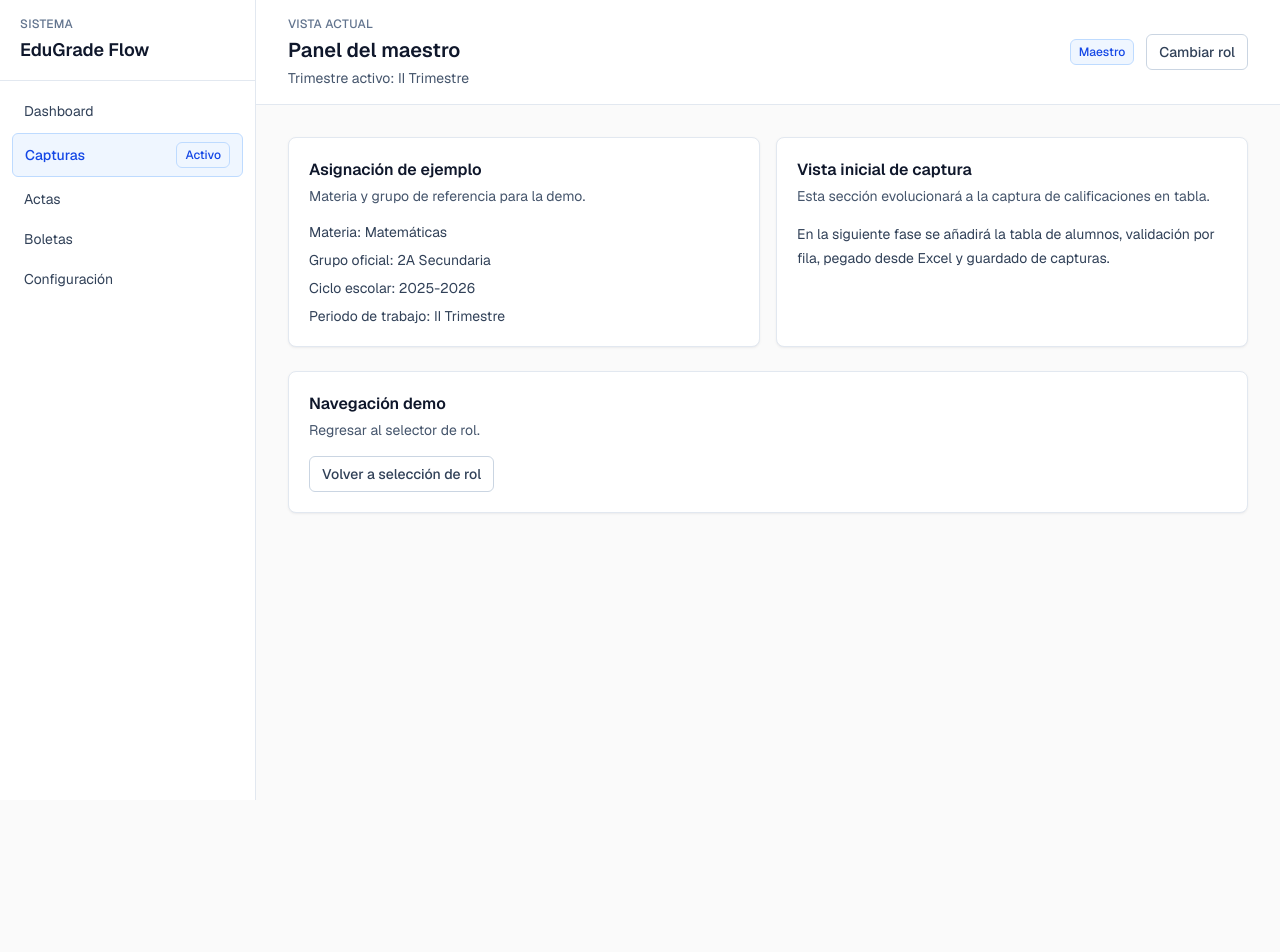
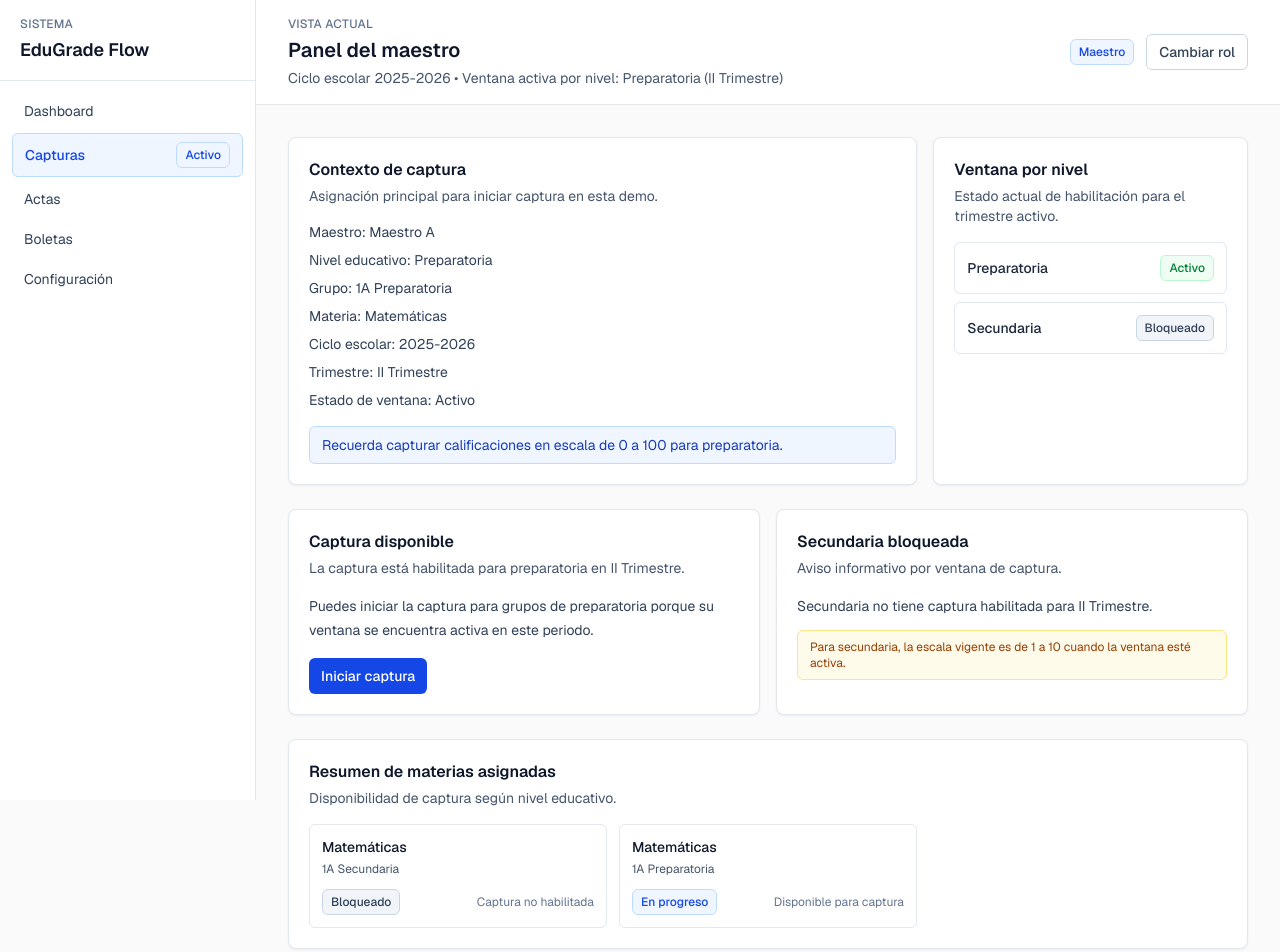
Before and after one commit to 4GeeksAcademy/edugrade-flow, a Next.js app: page /demo/maestro in a window 1280 px wide. Shown: the top 952 px of the page. Before the commit the page ends 800 px from the top, so only its background shows below. Built offline with nearby package versions, Linux system fonts and the light colour scheme.

Commit message:
cambios en panel de maestro y materias

```diff
--- a/src/app/demo/maestro/page.tsx
+++ b/src/app/demo/maestro/page.tsx
@@ -1,45 +1,142 @@
 import { AppShell } from "@/components/layout/AppShell";
+import { Badge } from "@/components/ui/Badge";
 import { Button } from "@/components/ui/Button";
 import { Card } from "@/components/ui/Card";
-import { terms } from "@/data";
+import { StatusBadge } from "@/components/ui/StatusBadge";
+import {
+  captureWindows,
+  officialGroups,
+  subjects,
+  teachers,
+  terms,
+} from "@/data";
 
 export default function DemoMaestroPage() {
   const activeTerm = terms.find((term) => term.status === "active");
+  const prepWindow = captureWindows.find(
+    (window) => window.level === "preparatoria" && window.termId === activeTerm?.id,
+  );
+  const secWindow = captureWindows.find(
+    (window) => window.level === "secundaria" && window.termId === activeTerm?.id,
+  );
+
+  const teacher = teachers.find((item) => item.id === "teacher_a");
+  const prepGroup = officialGroups.find((group) => group.id === "group_1a_prep");
+  const prepSubject = subjects.find((subject) => subject.id === "subject_math_prep");
+  const teacherSubjects = subjects.filter(
+    (subject) => teacher?.subjectIds.includes(subject.id) ?? false,
+  );
+
+  const assignedCards = teacherSubjects.slice(0, 3).map((subject) => {
+    const matchingGroup = officialGroups.find(
+      (group) =>
+        group.level === subject.level &&
+        (teacher?.officialGroupIds.includes(group.id) ?? false),
+    );
+    const levelWindow = subject.level === "preparatoria" ? prepWindow : secWindow;
+    const isAvailable = levelWindow?.status === "Activo";
+
+    return {
+      id: `asignacion_${subject.id}_${matchingGroup?.id ?? "sin_grupo"}`,
+      group: matchingGroup?.name ?? "Grupo no asignado",
+      subject: subject.name,
+      status: (isAvailable ? "En progreso" : "Bloqueado") as "En progreso" | "Bloqueado",
+      helper: isAvailable ? "Disponible para captura" : "Captura no habilitada",
+    };
+  });
 
   return (
     <AppShell
       topbarTitle="Panel del maestro"
-      topbarSubtitle={`Trimestre activo: ${activeTerm?.name ?? "Sin trimestre activo"}`}
+      topbarSubtitle={`Ciclo escolar 2025-2026 • Ventana activa por nivel: Preparatoria (${activeTerm?.name ?? "Sin trimestre activo"})`}
       roleLabel="Maestro"
       activeModule="Capturas"
     >
       <div className="space-y-6">
-        <section className="grid gap-4 lg:grid-cols-2">
-          <Card title="Asignación de ejemplo" description="Materia y grupo de referencia para la demo.">
+        <section className="grid gap-4 lg:grid-cols-[2fr_1fr]">
+          <Card title="Contexto de captura" description="Asignación principal para iniciar captura en esta demo.">
             <ul className="space-y-2 text-sm text-slate-700">
-              <li>Materia: Matemáticas</li>
-              <li>Grupo oficial: 2A Secundaria</li>
+              <li>Maestro: {teacher?.fullName ?? "Maestro A"}</li>
+              <li>Nivel educativo: Preparatoria</li>
+              <li>Grupo: {prepGroup?.name ?? "1A Preparatoria"}</li>
+              <li>Materia: {prepSubject?.name ?? "Matemáticas"}</li>
               <li>Ciclo escolar: 2025-2026</li>
-              <li>Periodo de trabajo: II Trimestre</li>
+              <li>Trimestre: {activeTerm?.name ?? "II Trimestre"}</li>
+              <li>Estado de ventana: {prepWindow?.status ?? "Activo"}</li>
             </ul>
+
+            <p className="mt-4 rounded-md border border-blue-200 bg-blue-50 px-3 py-2 text-sm text-blue-800">
+              Recuerda capturar calificaciones en escala de 0 a 100 para preparatoria.
+            </p>
           </Card>
 
           <Card
-            title="Vista inicial de captura"
-            description="Esta sección evolucionará a la captura de calificaciones en tabla."
+            title="Ventana por nivel"
+            description="Estado actual de habilitación para el trimestre activo."
+          >
+            <div className="space-y-2">
+              <div className="flex items-center justify-between gap-2 rounded-md border border-slate-200 p-3">
+                <p className="text-sm font-medium text-slate-800">Preparatoria</p>
+                <Badge tone={prepWindow?.status === "Activo" ? "green" : "slate"}>
+                  {prepWindow?.status ?? "Activo"}
+                </Badge>
+              </div>
+              <div className="flex items-center justify-between gap-2 rounded-md border border-slate-200 p-3">
+                <p className="text-sm font-medium text-slate-800">Secundaria</p>
+                <Badge tone={secWindow?.status === "Activo" ? "green" : "slate"}>
+                  {secWindow?.status ?? "Bloqueado"}
+                </Badge>
+              </div>
+            </div>
+          </Card>
+        </section>
+
+        <section className="grid gap-4 lg:grid-cols-2">
+          <Card
+            title="Captura disponible"
+            description="La captura está habilitada para preparatoria en II Trimestre."
           >
             <p className="text-sm leading-6 text-slate-700">
-              En la siguiente fase se añadirá la tabla de alumnos, validación por fila,
-              pegado desde Excel y guardado de capturas.
+              Puedes iniciar la captura para grupos de preparatoria porque su ventana
+              se encuentra activa en este periodo.
+            </p>
+            <div className="mt-4">
+              <Button>Iniciar captura</Button>
+            </div>
+          </Card>
+
+          <Card title="Secundaria bloqueada" description="Aviso informativo por ventana de captura.">
+            <p className="text-sm leading-6 text-slate-700">
+              Secundaria no tiene captura habilitada para {activeTerm?.name ?? "II Trimestre"}.
+            </p>
+            <p className="mt-3 rounded-md border border-amber-200 bg-amber-50 px-3 py-2 text-xs text-amber-800">
+              Para secundaria, la escala vigente es de 1 a 10 cuando la ventana esté activa.
             </p>
           </Card>
         </section>
 
-        <Card title="Navegación demo" description="Regresar al selector de rol.">
+        <section>
+          <Card title="Resumen de materias asignadas" description="Disponibilidad de captura según nivel educativo.">
+            <div className="grid gap-3 lg:grid-cols-3">
+              {assignedCards.map((item) => (
+                <div key={item.id} className="rounded-md border border-slate-200 p-3">
+                  <p className="text-sm font-medium text-slate-900">{item.subject}</p>
+                  <p className="mt-1 text-xs text-slate-600">{item.group}</p>
+                  <div className="mt-3 flex items-center justify-between gap-2">
+                    <StatusBadge status={item.status} />
+                    <span className="text-xs text-slate-500">{item.helper}</span>
+                  </div>
+                </div>
+              ))}
+            </div>
+          </Card>
+        </section>
+
+        <section className="flex justify-end">
           <Button href="/demo" variant="secondary">
             Volver a selección de rol
           </Button>
-        </Card>
+        </section>
       </div>
     </AppShell>
   );
```
